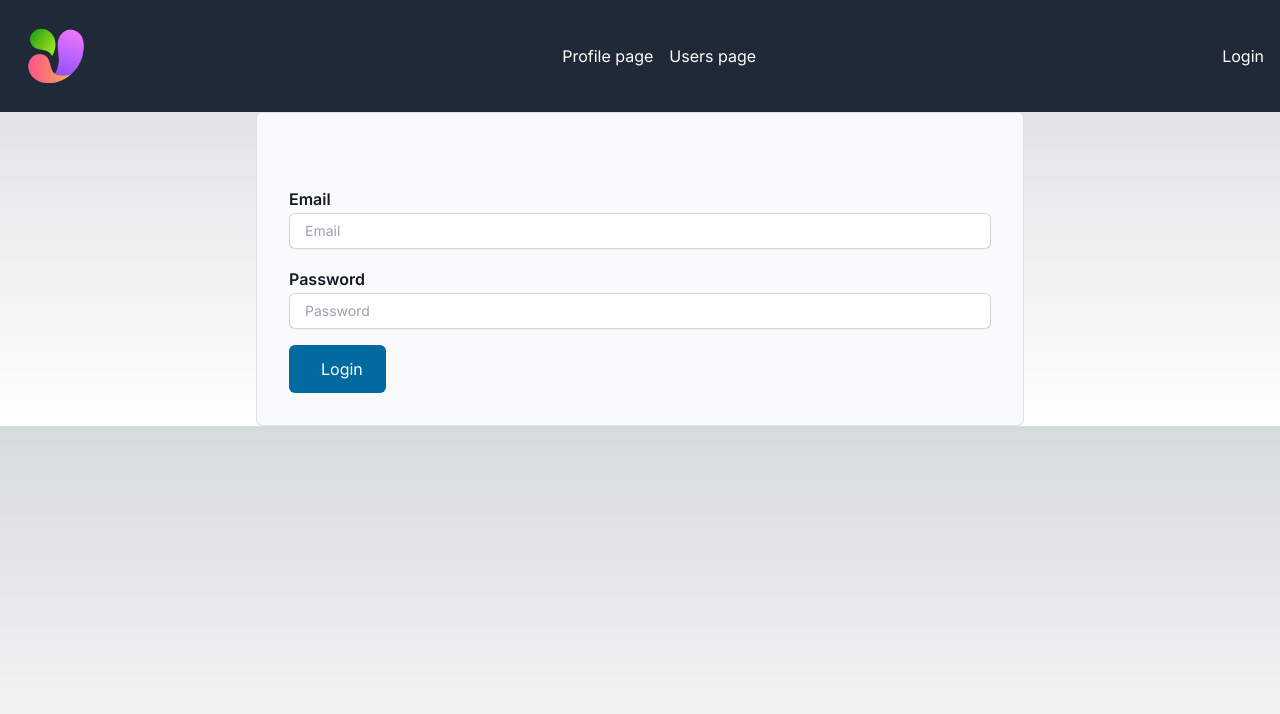
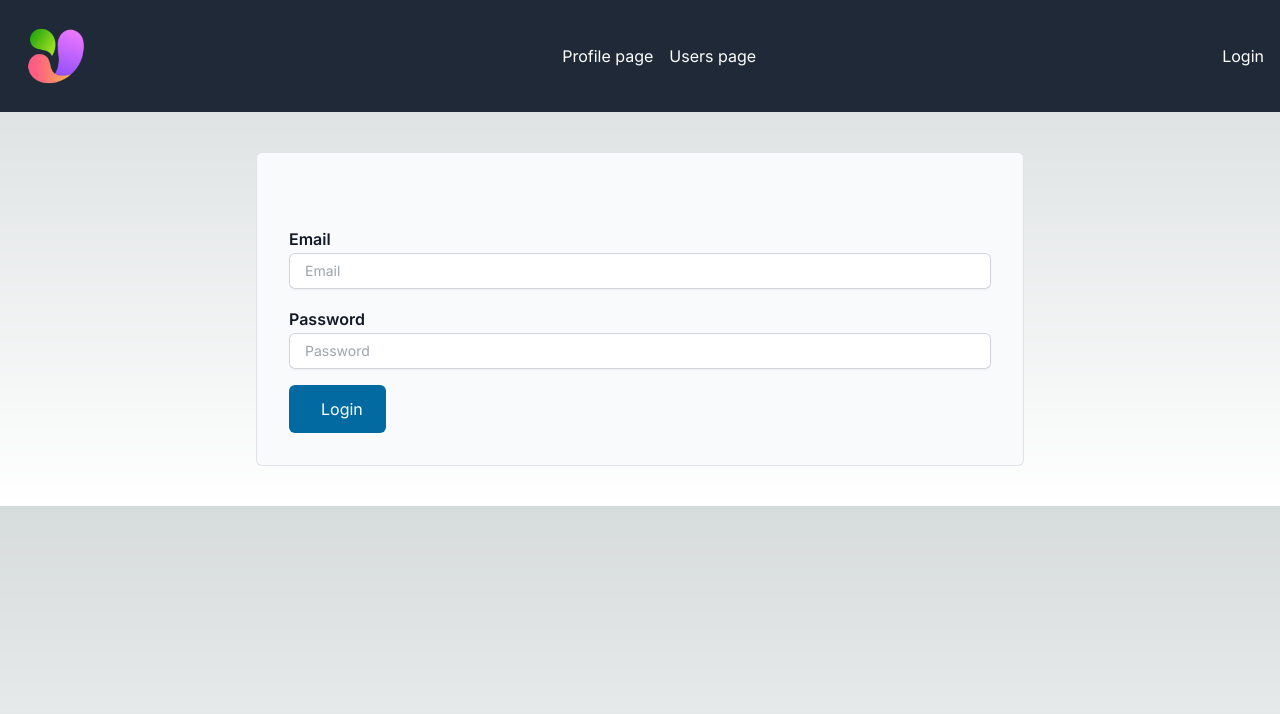
Before and after one commit to Adekoye-Adewale/supabase-data-storage, a Next.js app: page /login in a window 1280 px wide. Shown: the top 714 px of the page. Built offline with nearby package versions, Linux system fonts and the light colour scheme; no server answers.

Commit message:
Update page.jsx

```diff
--- a/src/app/login/page.jsx
+++ b/src/app/login/page.jsx
@@ -122,7 +122,7 @@ const Login = () => {
     };
 
     return (
-        <>
+        <main className='px-4 py-10'>
             <form onSubmit={handleLogin} className="border border-gray-900/10 p-8 rounded-md bg-slate-50 max-w-screen-md w-full m-auto">
                 <div className="mt-10 grid grid-cols-1 gap-x-6 gap-y-4 sm:grid-cols-6">
                     <div className="col-span-3 sm:col-span-full">
@@ -173,7 +173,7 @@ const Login = () => {
                 onClose={() => setShowModal(false)}
                 success={modalSuccess}
             />
-        </>
+        </main>
     );
 }
 
```
